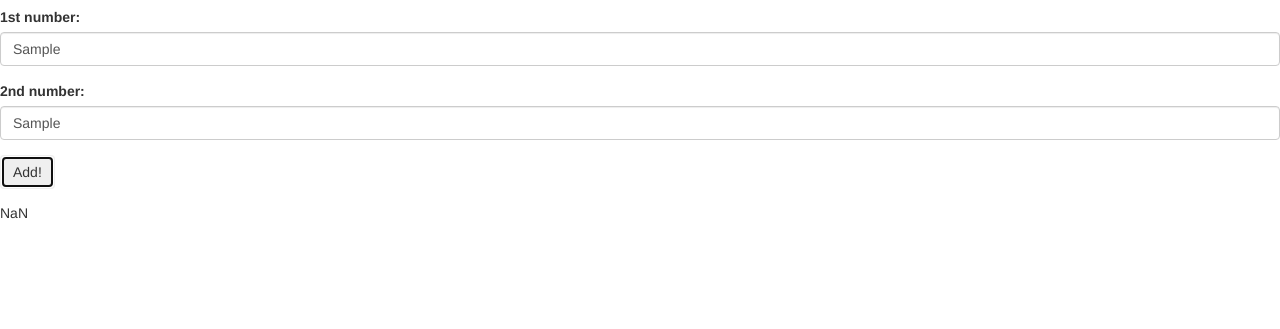
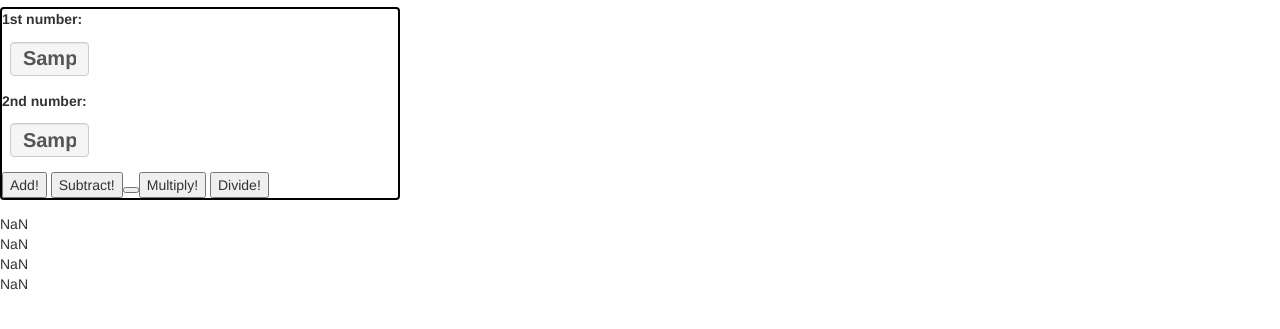
Before and after one commit to MaryMonari/Calculator, a plain HTML site: page index.html in a window 1280 px wide. Both pictures are taken after typing "Sample", "Sample" into the empty fields and a click on the button "Add!". Shown: the part 63-392 px from the top of the page. Drawn offline with Linux system fonts and the light colour scheme.

Commit message:
added functions(subtract, multply and divide)

```diff
--- a/css/styles.css
+++ b/css/styles.css
@@ -0,0 +1,24 @@
+
+
+#math {
+  position: relative;
+  width: 400px;
+  border: 2px solid black;
+  border-radius: 4px;
+}
+
+ input[type=text] {
+  background: whitesmoke;
+  width: 20%;
+  font-size: 20px;
+  font-weight:bold;
+  margin: 2%;
+  border-radius: 4px;
+}
+input[type=submit] {
+  background: black;
+  display: block; ??
+  width: 90%;
+  margin: 5px auto;
+  font-size: 20px;
+}
--- a/index.html
+++ b/index.html
@@ -9,18 +9,33 @@
   </head>
   <body>
     <h1>Calculator</h1>
-    <form id="add">
+    <form id="math">
       <div class="form-group">
-        <label for="add1">1st number:</label>
-        <input id="add1" class="form-control" type="text">
+        <label for="nu1">1st number:</label>
+        <input id="nu1" class="form-control" type="text">
       </div>
       <div class="form-group">
-        <label for="add2">2nd number:</label>
-        <input id="add2" class="form-control" type="text">
+        <label for="nu2">2nd number:</label>
+        <input id="nu2" class="form-control" type="text">
       </div>
-      <button type="submit" class="btn">Add!</button>
+
+      <div class="button">
+        <button type="submit" class="button">Add!</button>
+        <button type="submit" class="button">Subtract!<button>
+        <button type="submit" class="button">Multiply!</button>
+        <button type="submit" class="button">Divide!</button>
+      </div>
     </form>
-    <div id="output">
+    <div id="output1">
+
+    </div>
+    <div id="output2">
+
+    </div>
+    <div id="output3">
+
+    </div>
+    <div id="output4">
 
     </div>
   </body>
--- a/js/scripts.js
+++ b/js/scripts.js
@@ -17,11 +17,41 @@ var divide = function(number1, number2){
 
 //User interface (Front-end) logic:
 $(document).ready(function() {
-  $("form#add").submit(function(event) {
+  $("form#math").submit(function(event) {
        event.preventDefault();
-       var number1 = parseInt($("#add1").val());
-       var number2 = parseInt($("#add2").val());
+       var number1 = parseInt($("#nu1").val());
+       var number2 = parseInt($("#nu2").val());
        var result = add(number1, number2);
-       $("#output").text(result);
+       $("#output1").text(result);
      });
   });
+
+$(document).ready(function() {
+  $("form#math").submit(function(event) {
+         event.preventDefault();
+         var number1 = parseInt($("#nu1").val());
+         var number2 = parseInt($("#nu2").val());
+         var result = subtract(number1, number2);
+         $("#output2").text(result);
+       });
+    });
+
+$(document).ready(function() {
+   $("form#math").submit(function(event) {
+           event.preventDefault();
+           var number1 = parseInt($("#nu1").val());
+           var number2 = parseInt($("#nu2").val());
+           var result = multiply(number1, number2);
+           $("#output3").text(result);
+         });
+      });
+
+$(document).ready(function() {
+  $("form#math").submit(function(event) {
+        event.preventDefault();
+        var number1 = parseInt($("#nu1").val());
+        var number2 = parseInt($("#nu2").val());
+        var result = divide(number1, number2);
+        $("#output4").text(result);
+           });
+        });
```
